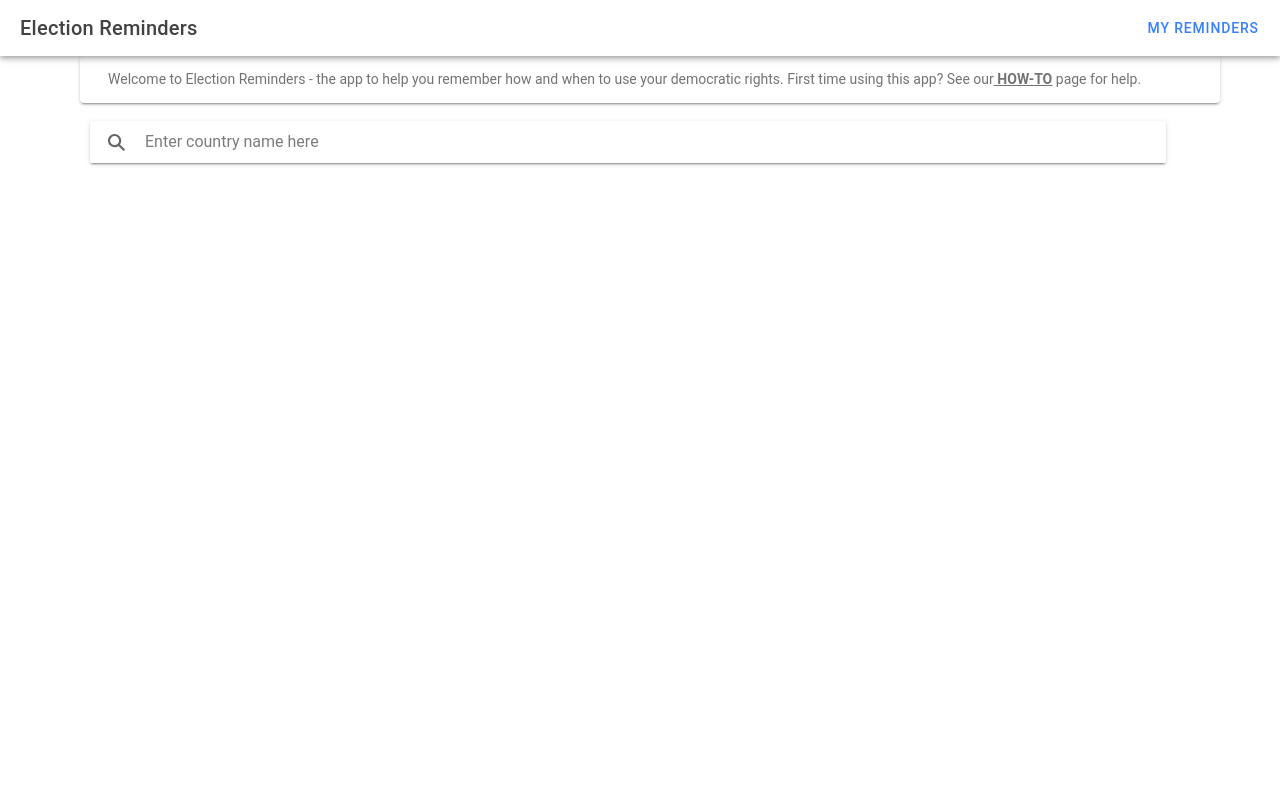
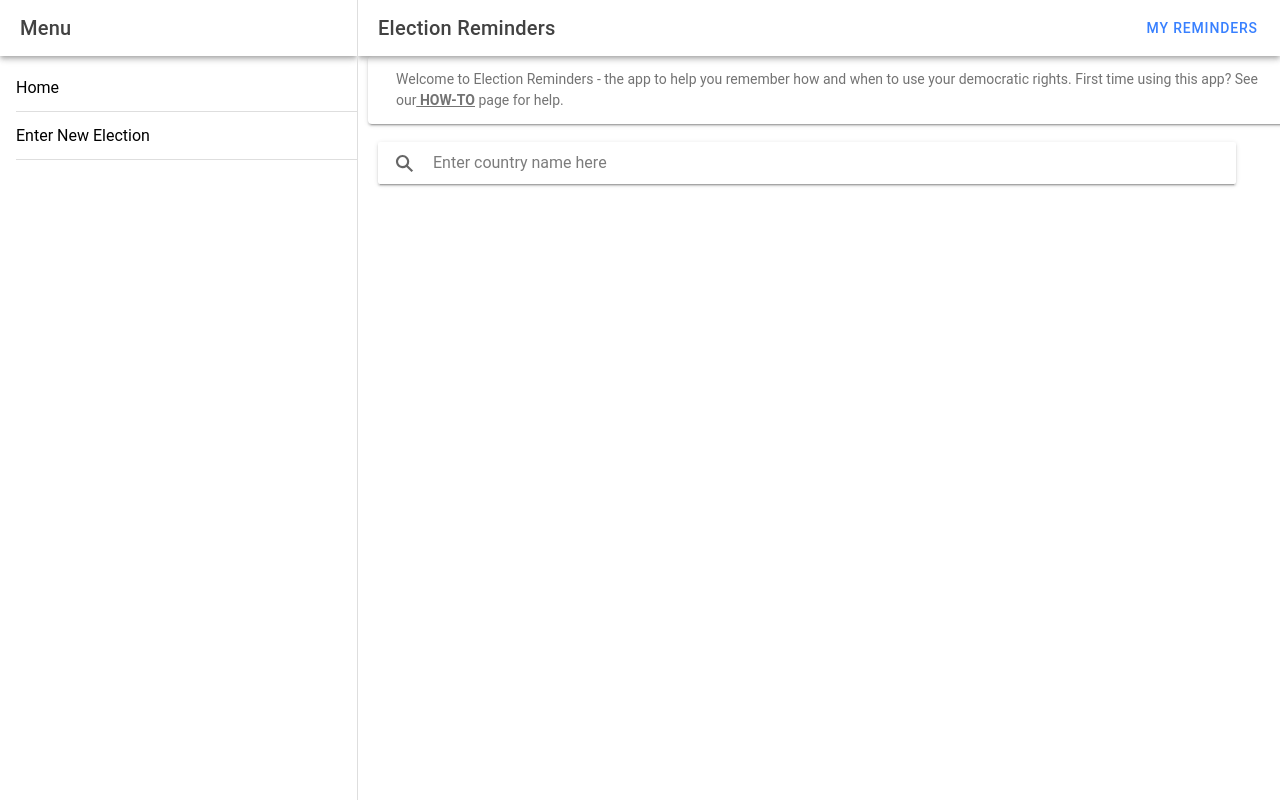
Before and after one commit to PhilipWright96/ElectionReminders, a React (Vite) app: page /home in a window 1280 px wide. Built offline with nearby package versions, Linux system fonts and the light colour scheme.

Commit message:
Add side bar

```diff
--- a/src/App.tsx
+++ b/src/App.tsx
@@ -1,5 +1,5 @@
 import { Redirect, Route } from 'react-router-dom';
-import { IonApp, IonRouterOutlet, setupIonicReact } from '@ionic/react';
+import { IonApp, IonRouterOutlet, IonSplitPane, setupIonicReact } from '@ionic/react';
 import { IonReactRouter } from '@ionic/react-router';
 import Home from './pages/Home';
 
@@ -27,6 +27,9 @@ import CountryElections from './components/CountryElections/CountryElections';
 import SetupReminderPage from './components/SetupReminderPage/SetupReminderPage';
 import ElectionDetailsPage from './components/ElectionDetailsPage/ElectionDetailsPage';
 import DevTestPage from './components/DevTestPage/DevTestPage';
+import Menu from './components/Menu/Menu';
+import EnterElection from './components/EnterElection/EnterElection';
+
 import { useEffect } from 'react';
 import { StatusBar } from '@capacitor/status-bar';
 import HowToPage from './components/HowToPage/HowToPage';
@@ -41,7 +44,10 @@ const App: React.FC = () => {
   return (
     <IonApp>
       <IonReactRouter>
-        <IonRouterOutlet>
+        <IonSplitPane contentId="main">
+
+          <Menu />
+          <IonRouterOutlet id="main">
             <Route exact path="/home" component={Home} />
             <Route exact path="/">
               <Redirect to="/home" />
@@ -52,9 +58,12 @@ const App: React.FC = () => {
             <Route exact path="/electionDetails/:electionName" component={ElectionDetailsPage} />
             <Route exact path="/devTestPage" component={DevTestPage} />
             <Route exact path="/howto" component={HowToPage} />
+            <Route exact path="/menu" component={Menu} />
+            <Route exact path="/enterElection" component={EnterElection} />
           </IonRouterOutlet>
+        </IonSplitPane>
       </IonReactRouter>
-    </IonApp>
+    </IonApp >
   );
 };
 export default App;
--- /dev/null
+++ b/src/components/Menu/Menu.tsx
@@ -0,0 +1,40 @@
+import './Menu.css';
+import {
+    IonContent,
+    IonHeader,
+    IonItem,
+    IonLabel,
+    IonList,
+    IonMenu,
+    IonMenuToggle,
+    IonTitle,
+    IonToolbar
+} from '@ionic/react';
+
+const Menu: React.FC = () => {
+    return (
+        <IonMenu contentId="main" swipeGesture={true}>
+            <IonHeader>
+                <IonToolbar>
+                    <IonTitle>Menu</IonTitle>
+                </IonToolbar>
+            </IonHeader>
+
+            <IonContent>
+                <IonList>
+                    <IonMenuToggle autoHide={false}>
+                        <IonItem routerLink="/home">
+                            <IonLabel>Home</IonLabel>
+                        </IonItem>
+
+                        <IonItem routerLink="/enterElection">
+                            <IonLabel>Enter New Election</IonLabel>
+                        </IonItem>
+                    </IonMenuToggle>
+                </IonList>
+            </IonContent>
+        </IonMenu>
+    );
+};
+
+export default Menu;
```
Also changed, not shown: src/components/Menu/Menu.css (added). Lines whose indentation alone changed are shown as unchanged.
